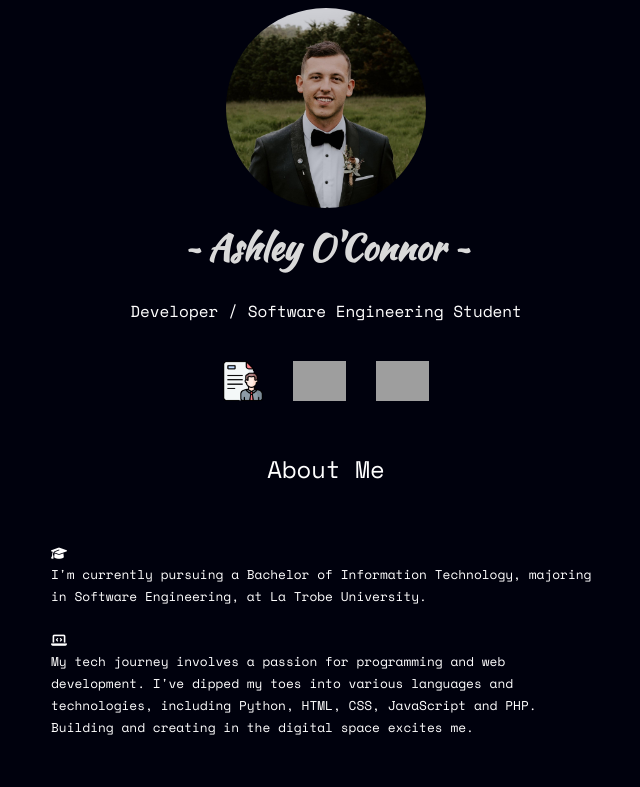
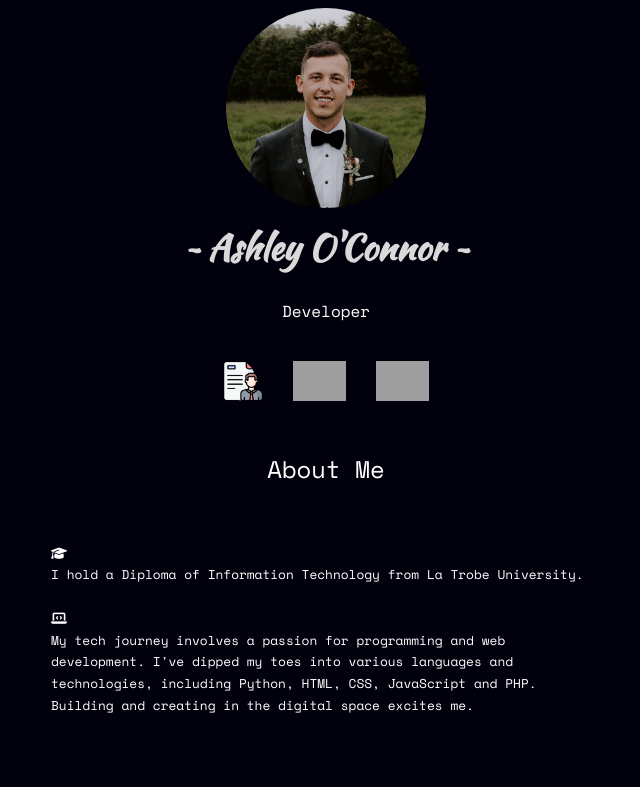
Before and after one commit to AshOConnor/my-portfolio, a plain HTML site: page index.html in a window 1280 px wide. Shown: the top 787 px of the page, without its empty margins (314-954 px from the left). Drawn offline with nearby package versions, Linux system fonts and the light colour scheme; grey boxes are pictures that could not be loaded.

Commit message:
Update about me information

```diff
--- a/index.html
+++ b/index.html
@@ -23,7 +23,7 @@
         <nav class="navbar">
             <img class="avatar" src="img/avatar.jpeg" alt="Profile Picture">
             <h1>~ Ashley O'Connor ~</h1>
-            <h2>Developer / Software Engineering Student</h2>
+            <h2>Developer </h2>
             <ul>
                 <li><a class="resume" href="resume.pdf" download><img src="./img/cv.png" alt="cv icon"
                             height="40px"></a></li>
@@ -43,8 +43,7 @@
                 <div class="aboutme-content">
                     <p>
                         <i class="fas fa-graduation-cap"></i>
-                        <br>I'm currently pursuing a Bachelor of Information Technology, majoring in Software
-                        Engineering, at La Trobe University.
+                        <br>I hold a Diploma of Information Technology from La Trobe University.
                         <br><br>
                         <i class="fas fa-laptop-code"></i>
                         <br>My tech journey involves a passion for programming and web
```
